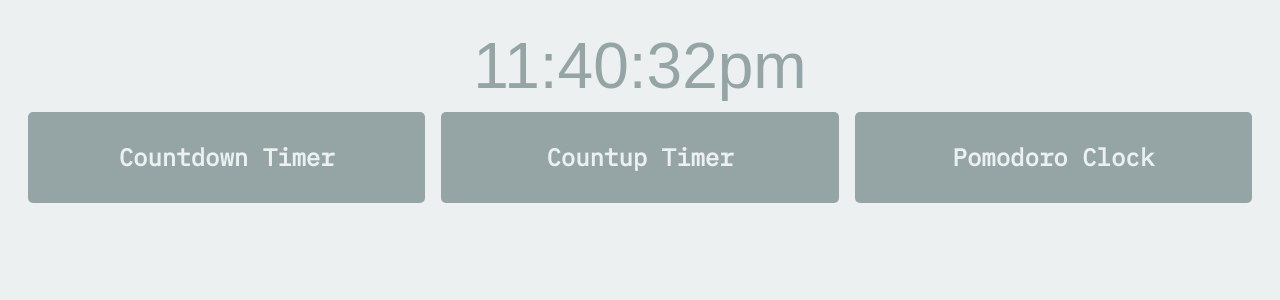
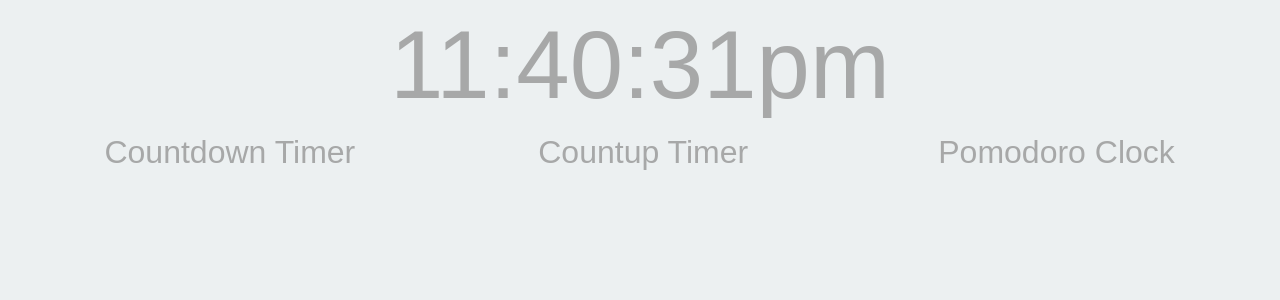
Before and after one commit to pomodoroclock/pomodoroclock.github.io, a React (Create React App) app: page / in a window 1280 px wide. Shown: the top 300 px of the page. Built offline with nearby package versions, Linux system fonts and the light colour scheme.

Commit message:
Updated front end styles, added nav links, started countup

```diff
--- a/package.json
+++ b/package.json
@@ -16,7 +16,7 @@
   "scripts": {
     "start": "react-scripts start",
     "build": "react-scripts build",
-    "deploy": "npm run build && mv build/index.html build/200.html && echo ticktock.surge.sh > build/CNAME",
+    "deploy": "npm run build && mv build/index.html build/200.html && echo https://ticktock.surge.sh > build/CNAME",
     "test": "react-scripts test --env=jsdom",
     "eject": "react-scripts eject"
   }
--- a/public/index.html
+++ b/public/index.html
@@ -4,7 +4,7 @@
     <meta charset="utf-8">
     <meta name="viewport" content="width=device-width, initial-scale=1, shrink-to-fit=no">
     <meta name="theme-color" content="#000000">
-    <link href="https://fonts.googleapis.com/css?family=IBM+Plex+Mono|Open+Sans" rel="stylesheet">
+    <link href="https://fonts.googleapis.com/css?family=Open+Sans" rel="stylesheet">
     <link rel="manifest" href="%PUBLIC_URL%/manifest.json">
     <link rel="shortcut icon" href="%PUBLIC_URL%/favicon.ico">
     <link rel="stylesheet" href="https://unpkg.com/purecss@1.0.0/build/pure-min.css" integrity="sha384-nn4HPE8lTHyVtfCBi5yW9d20FjT8BJwUXyWZT9InLYax14RDjBj46LmSztkmNP9w" crossorigin="anonymous">
--- a/src/App.css
+++ /dev/null
@@ -1,36 +0,0 @@
-body {
-  margin: 30px 20px 0 20px;
-  background: #ecf0f1;
-  color: #95a5a6;
-}
-h1 {
-  font-family: 'Open Sans', serif;
-  font-size: 2em;
-  margin: 0;
-}
-
-a {
-  text-decoration: none;
-}
-h3 {
-  color: #ecf0f1;
-  text-decoration: none;
-  font-size: 1.5em;
-  font-family: 'IBM Plex Mono', monospace;
-}
-
-.btn {
-  padding: 0.5em;
-  text-decoration: none;
-  margin: 0.5em;
-  border-radius: 5px;
-  background: #95a5a6;
-  color: #ecf0f1;
-  text-align: center;
-  cursor: pointer;
-}
-
-#clock {
-  text-align: center;
-  font-size: 4em;
-}
--- a/src/App.js
+++ b/src/App.js
@@ -1,36 +1,9 @@
 import React, { Component } from 'react';
-import { BrowserRouter, Route, Link, Switch } from 'react-router-dom';
+import { BrowserRouter, Route, NavLink } from 'react-router-dom';
+
 import DigitalClock from './DigitalClock';
 import { Countdown, Countup, Pomodoro } from './Clocks';
-import './App.css';
-
-const main = () => {
-  return (
-    <div className="pure-g">
-      <div className="pure-u-1-3">
-        <Link to="/countdown">
-          <div className="btn l-box">
-            <h3>Countdown Timer</h3>
-          </div>
-        </Link>
-      </div>
-      <div className="pure-u-1-3">
-        <Link to="/countup">
-          <div className="btn l-box">
-            <h3>Countup Timer</h3>
-          </div>
-        </Link>
-      </div>
-      <div className="pure-u-1-3">
-        <Link to="/pomodoro">
-          <div className="btn l-box">
-            <h3>Pomodoro Clock</h3>
-          </div>
-        </Link>
-      </div>
-    </div>
-  );
-};
+import './styles/App.css';
 
 export default class App extends Component {
   render() {
@@ -42,14 +15,30 @@ export default class App extends Component {
           </div>
         </div>
         <BrowserRouter>
-          <Switch>
-            <Route exact path="/" component={main} />
+          <div>
+            <Route path="/" component={Main} />
             <Route path="/countdown" component={Countdown} />
             <Route path="/countup" component={Countup} />
             <Route path="/pomodoro" component={Pomodoro} />
-          </Switch>
+          </div>
         </BrowserRouter>
       </div>
     );
   }
 }
+
+const Main = () => {
+  return (
+    <div className="pure-g">
+      <div className="pure-u-1-3">
+        <NavLink to="/countdown" className="btn l-box" activeClassName="active">Countdown Timer</NavLink>
+      </div>
+      <div className="pure-u-1-3">
+        <NavLink to="/countup" className="btn l-box" activeClassName="active">Countup Timer</NavLink>
+      </div>
+      <div className="pure-u-1-3">
+        <NavLink to="/pomodoro" className="btn l-box" activeClassName="active">Pomodoro Clock</NavLink>
+      </div>
+    </div>
+  );
+};
--- a/src/Clocks.jsx
+++ b/src/Clocks.jsx
@@ -1,10 +1,93 @@
 import React, { Component } from 'react';
-import './App.css';
+
+import './styles/Clocks.css';
 
 export class Countdown extends Component {
-	render() {
+
+  constructor(props) {
+    super(props);
+    this.minutes = React.createRef();
+    this.seconds = React.createRef();
+    this.state = {
+      hours: '',
+      minutes: '',
+      seconds: ''
+    };
+  }
+  handleInput = (e) => {
+    let {value} = e.target;
+    console.log(value);
+
+    if(isNaN(value)) {
+      return;
+    }
+    let {placeholder} = e.target;
+    switch(placeholder) {
+      case 'h':
+        this.setState({
+          hours: value
+        });
+        if(value.length === 2) {
+          this.minutes.current.focus();
+          this.minutes.current.select();
+        }
+        break;
+      case 'm':
+        this.setState({
+          minutes: value
+        });
+        if(value.length === 2) {
+          this.seconds.current.focus();
+          this.seconds.current.select();
+        }
+        break;
+      case 's':
+        this.setState({
+          seconds: value
+        });
+        break;
+      default:
+        break;
+    }
+  }
+
+  handleEnter = () => {
+    let { hours, minutes, seconds } = this.state;
+    if(hours || minutes || seconds) {
+      this.startTimer();
+    }
+  }
+
+  startTimer = () => {
+    let { hours, minutes, seconds } = this.state;
+    console.log(`Starting timer at: ${hours}:${minutes}:${seconds}`)
+  }
+
+	render = () => {
     return (
-      <h1>Countdown clock here!</h1>
+      <div className="pure-g">
+        <div className="pure-u-1-1">
+          <div className="countdown clock">
+            <h4>Start from:</h4>
+            <form className="pure-form countdown-form">
+              <input type="text"
+                onChange={this.handleInput}
+                value={this.state.hours}
+                placeholder="h" maxLength="2" size="2" />
+              <input type="text"
+                onChange={this.handleInput}
+                value={this.state.minutes}
+                ref={this.minutes}
+                placeholder="m" maxLength="2" size="2" />
+              <input type="text"
+                onChange={this.handleInput}
+                value={this.state.seconds}
+                ref={this.seconds}
+                placeholder="s" maxLength="2" size="2" />
+            </form>
+          </div>
+        </div>
+      </div>
     );
   }
 }
@@ -12,7 +95,14 @@ export class Countdown extends Component {
 export class Countup extends Component {
 	render() {
     return (
-      <h1>Countup clock here!</h1>
+      <div className="pure-g">
+        <div className="pure-u-1-1">
+          <div className="countup clock">
+            <h4>0:00</h4>
+            <a className="button-secondary pure-button">Start counting up</a>
+          </div>
+        </div>
+      </div>
     );
   }
 }
@@ -20,7 +110,13 @@ export class Countup extends Component {
 export class Pomodoro extends Component {
 	render() {
     return (
-      <h1>Pomodoro clock here!</h1>
+      <div className="pure-g">
+        <div className="pure-u-1-1">
+          <div className="pomodoro clock">
+            <h4>pomodoro</h4>
+          </div>
+        </div>
+      </div>
     );
   }
 }
--- a/src/DigitalClock.jsx
+++ b/src/DigitalClock.jsx
@@ -3,18 +3,18 @@ import React, { Component } from 'react';
 export default class DigitalClock extends Component {
 	state = {
     time: "00:00:00",
-    amPm: "am"
+    amPm: "am",
+    showClock: false
   }
 
 	componentDidMount () {
-		this.loadInterval = setInterval(this.getTime, 1000);
+		this.loadInterval = setInterval(this.getTime, 900);
 	}
 
 	getTime = () => {
     const takeTwelve = n => n > 12 ?  n  - 12 : n,
       addZero = n => n < 10 ? "0" +  n : n;
 
-		setInterval(() => {
     let d, h, m, s, t, amPm;
     d = new Date();
     h = addZero(takeTwelve(d.getHours()));
@@ -29,12 +29,11 @@ export default class DigitalClock extends Component {
       amPm: amPm
     });
 
-	  }, 1000);
 	}
 
   render = () => {
     return (
-      <div id="clock">
+      <div id="central-clock">
         <span>{this.state.time}</span>
         <span>{this.state.amPm}</span>
       </div>
--- a/src/index.css
+++ /dev/null
@@ -1,5 +0,0 @@
-body {
-  margin: 0;
-  padding: 0;
-  font-family: sans-serif;
-}
--- a/src/index.js
+++ b/src/index.js
@@ -1,6 +1,6 @@
 import React from 'react';
 import ReactDOM from 'react-dom';
-import './index.css';
+import './styles/index.css';
 import App from './App';
 import registerServiceWorker from './registerServiceWorker';
 
--- /dev/null
+++ b/src/styles/App.css
@@ -0,0 +1,47 @@
+body {
+  margin: 10px 20px 0 20px;
+  background: #ecf0f1;
+}
+h1, h3 {
+  margin: 0;
+}
+h1 {
+  font-family: 'Open Sans', serif;
+  font-size: 2em;
+  margin: 0;
+}
+
+a {
+  text-decoration: none;
+}
+h3 {
+  text-decoration: none;
+  font-size: 2em;
+  padding: 10px 0;
+}
+
+.btn {
+  display: block;
+  font-size: 2em;
+  padding: 0.1em;
+  width: 100%;
+  text-decoration: none;
+  margin: 0 auto;
+  color: #a7a8a8;
+  text-align: center;
+  cursor: pointer;
+  transition: .3s background;
+  border-radius: 4px;
+}
+
+.btn:hover,
+.btn.active {
+  color: #ecf0f1;
+  background-color: rgba(0,0,0,.2);
+}
+
+#central-clock {
+  text-align: center;
+  color: #a7a8a8;
+  font-size: 6em;
+}
--- /dev/null
+++ b/src/styles/Clocks.css
@@ -0,0 +1,51 @@
+/* overall */
+.pure-u-1-3 {
+  margin-top: 10px;
+}
+.clock {
+  margin-top: 10px;
+  background: rgba(0,0,0,.2);
+  color: #ecf0f1;
+  border-radius: 4px;
+  padding: 5px;
+}
+
+h4 {
+  margin: 0;
+  font-size: 1.6em;
+  font-family: 'Open Sans', serif;
+}
+
+.pure-form input[type=text] {
+  padding: 0;
+  background: transparent;
+  box-shadow: none;
+  outline: 0;
+}
+.pure-form input[type=text]:focus {
+  box-shadow: none;
+}
+
+.pure-form input[type=text]::-webkit-input-placeholder {color: #788686;}
+.pure-form input[type=text]::-moz-placeholder          {color:#788686;}
+.pure-form input[type=text]:-moz-placeholder           {color:#788686;}
+.pure-form input[type=text]:-ms-input-placeholder      {color:#788686;}
+
+/* countdown timer */
+
+.countdown-form {
+  font-size: 2em;
+}
+
+.countdown-form input[type=text] {
+  width: 45px;
+  margin: 0 5px;
+  background-color: #ecf0f1;
+  color: #a7a8a8;
+  padding: 0 4px;
+  text-align: center;
+}
+
+/* countup timer */
+
+/* pomodoro timer */
--- /dev/null
+++ b/src/styles/index.css
@@ -0,0 +1,13 @@
+body {
+  margin: 0;
+  padding: 0;
+  font-family: sans-serif;
+}
+::selection {
+  background: rgba(0,0,0,.4);
+  color: #ecf0f1;
+}
+::-moz-selection {
+  background: rgba(0,0,0,.4);
+  color: #ecf0f1;
+}
```
Also changed, not shown: 2 other files (tests, documents, lock files or other folders). Lines whose indentation alone changed are shown as unchanged.
